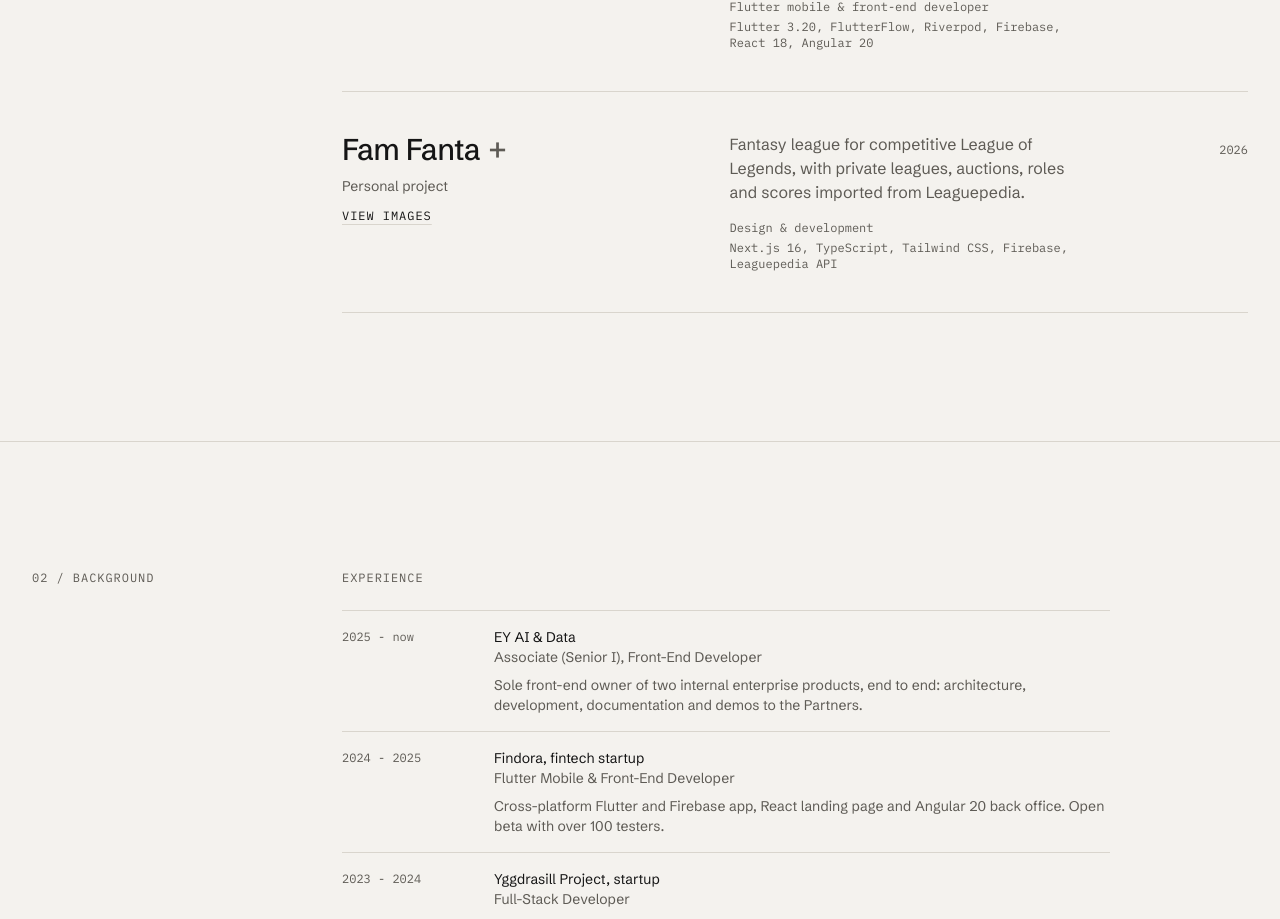
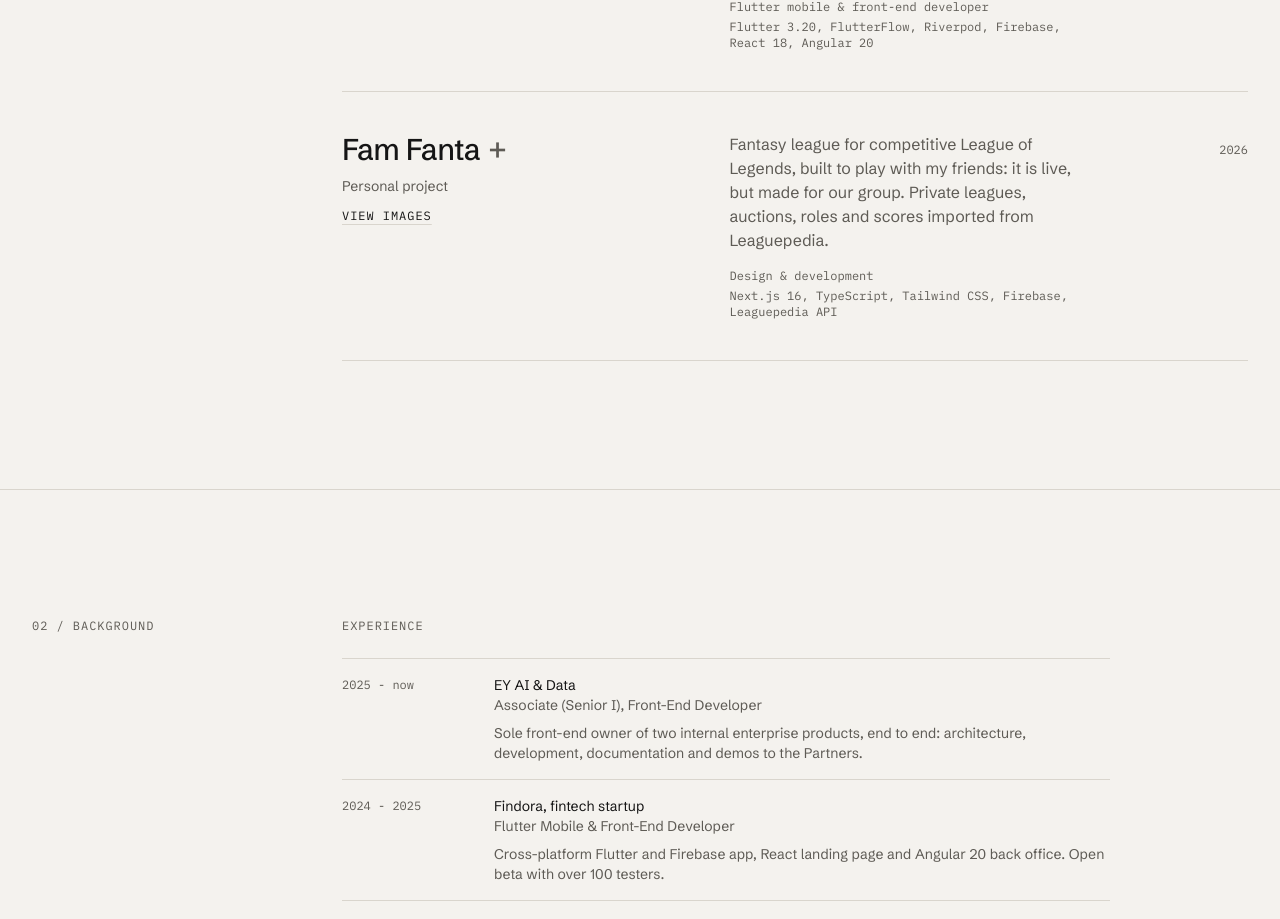
Before and after one commit to TheDollMaster98/lorisdalsanto.dev, a Next.js app: page /en/ in a window 1280 px wide. Shown: the part 2692-3611 px from the top of the page. Built offline with nearby package versions, Linux system fonts and the light colour scheme; no server answers.

Commit message:
Fam Fanta: app nata per giocare con gli amici

```diff
--- a/src/content/en.ts
+++ b/src/content/en.ts
@@ -125,7 +125,7 @@ export const en: Content = {
         context: "Personal project",
         role: "Design & development",
         summary:
-          "Fantasy league for competitive League of Legends, with private leagues, auctions, roles and scores imported from Leaguepedia.",
+          "Fantasy league for competitive League of Legends, built to play with my friends: it is live, but made for our group. Private leagues, auctions, roles and scores imported from Leaguepedia.",
         stack: [
           "Next.js 16",
           "TypeScript",
--- a/src/content/it.ts
+++ b/src/content/it.ts
@@ -125,7 +125,7 @@ export const it: Content = {
         context: "Progetto personale",
         role: "Design & sviluppo",
         summary:
-          "Fantasy league per il competitivo di League of Legends, con leghe private, aste, ruoli e punteggi importati da Leaguepedia.",
+          "Fantasy league per il competitivo di League of Legends, nata per giocare con i miei amici: è online, ma è pensata per il nostro gruppo. Leghe private, aste, ruoli e punteggi importati da Leaguepedia.",
         stack: [
           "Next.js 16",
           "TypeScript",
```
